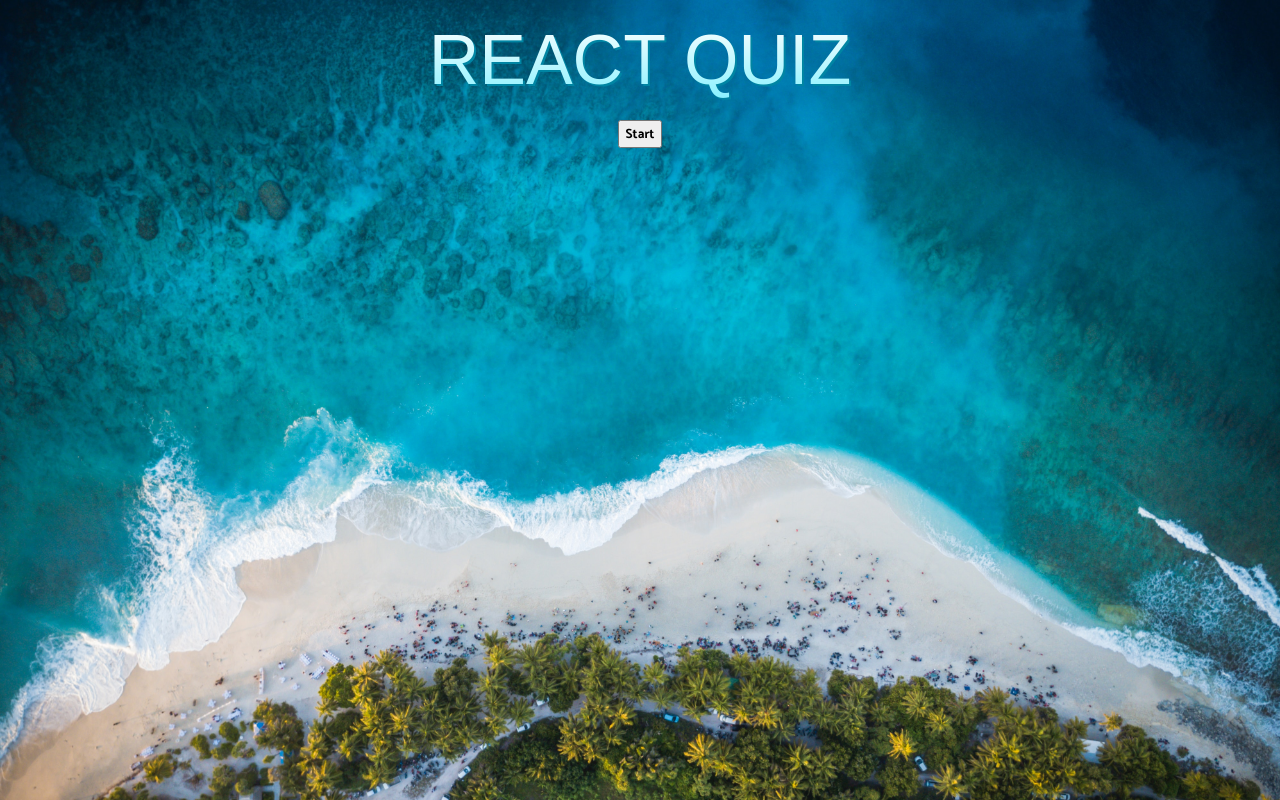
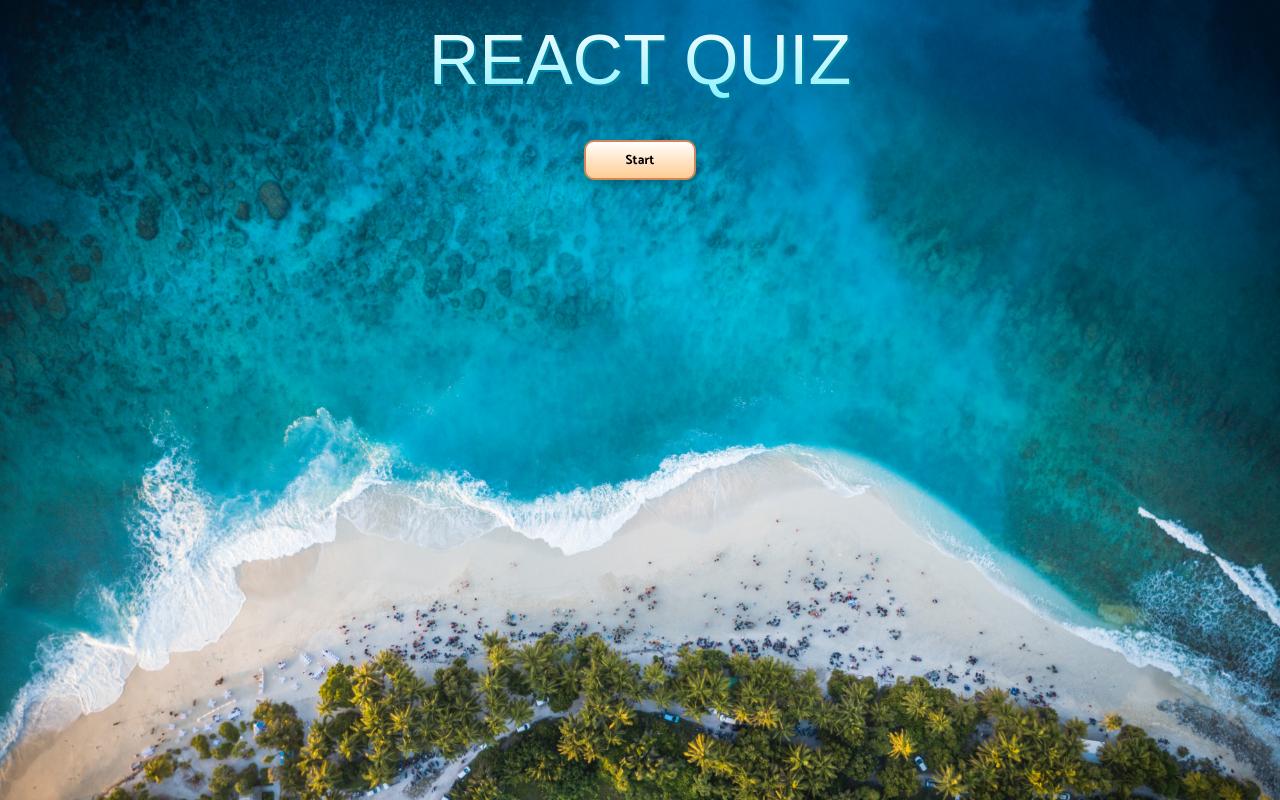
Before and after one commit to nikolaybutnik/react-quiz, a React (Create React App) app: page / in a window 1280 px wide. Built offline with nearby package versions, Linux system fonts and the light colour scheme; a web font is replaced by a local one.

Commit message:
style: add styling to start and next buttons

```diff
--- a/src/App.styles.ts
+++ b/src/App.styles.ts
@@ -47,4 +47,18 @@ export const Wrapper = styled.div`
     text-align: center;
     margin: 20px;
   }
+  .start,
+  .next {
+    cursor: pointer;
+    background: linear-gradient(180deg, #fff, #ffcc91);
+    border: 2px solid #d38558;
+    box-shadow: 0px 5px 10px rgba(0, 0, 0, 0.25);
+    border-radius: 10px;
+    height: 40px;
+    margin: 20px 0;
+    padding: 0 40px;
+  }
+  .start {
+    max-width: 200px;
+  }
 `
```
